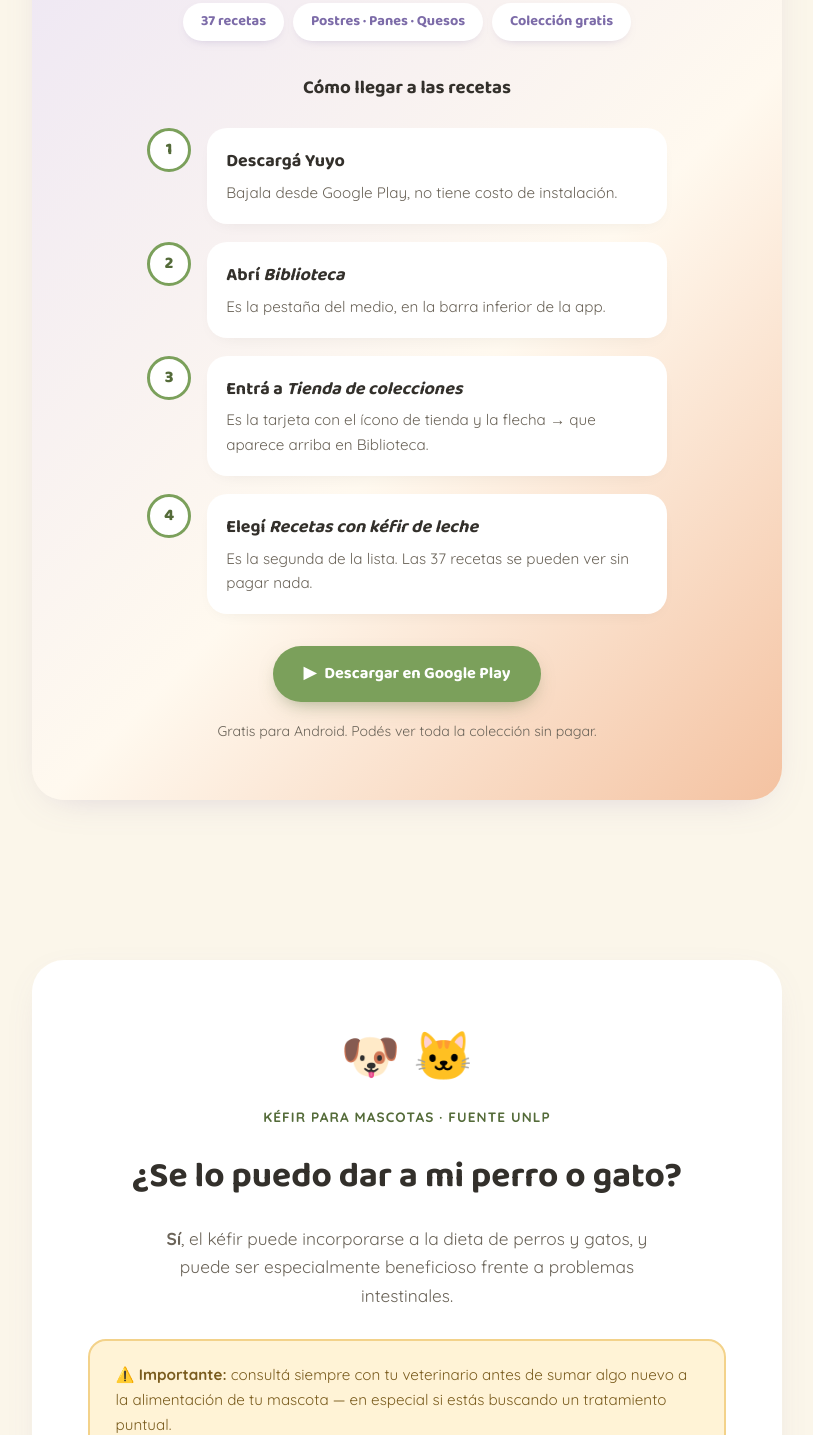
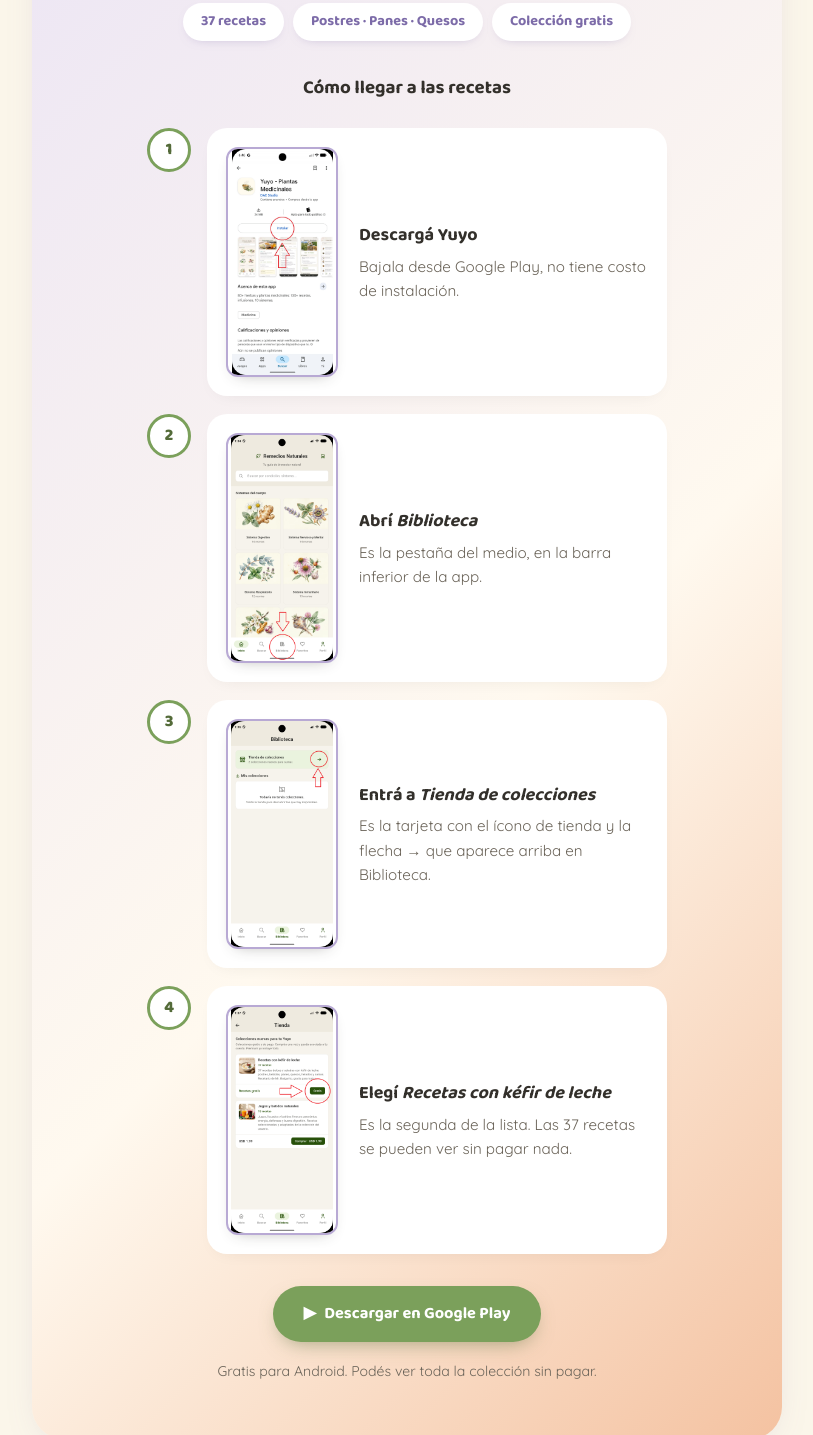
Before and after one commit to ErazoDiego/mr-bulgarito, a plain HTML site: page index.html in a window 1280 px wide. Shown: the part 8325-9760 px from the top of the page, without its empty margins (233-1046 px from the left). Drawn offline with Linux system fonts and the light colour scheme.

Commit message:
feat: add visual Yuyo recipe guide

```diff
--- a/css/styles.css
+++ b/css/styles.css
@@ -958,10 +958,15 @@
   .yuyo-pasos .step-numero{width:44px;height:44px;font-size:1.05rem;}
   .yuyo-pasos .step h4{margin:0 0 .25rem;}
   .yuyo-pasos .step p{font-size:.95rem;margin:0;line-height:1.6;}
+  .yuyo-step-shot-link{display:block;flex-shrink:0;line-height:0;}
+  .yuyo-step-shot{width:112px;height:230px;object-fit:contain;display:block;border-radius:12px;border:2px solid var(--lila);background:var(--blanco);box-shadow:0 6px 16px -10px rgba(51,48,43,0.45);transition:transform .2s ease,box-shadow .2s ease;}
+  .yuyo-step-shot-link:hover .yuyo-step-shot{transform:scale(1.04);box-shadow:0 10px 20px -10px rgba(84,107,57,0.45);}
 
   @media (max-width:640px){
     .yuyo-card{padding:2.4rem 1.4rem;border-radius:26px;}
     .yuyo-chips{gap:0.45rem;margin:1.4rem 0 1.6rem;}
     .yuyo-chips span{font-size:0.82rem;padding:0.4rem 0.9rem;}
     .yuyo-pasos{margin:1.6rem auto;}
+    .yuyo-pasos .step-content{align-items:center;}
+    .yuyo-step-shot{width:150px;height:280px;}
   }
--- a/index.html
+++ b/index.html
@@ -9,7 +9,7 @@
   <link rel="preconnect" href="https://fonts.googleapis.com">
   <link rel="preconnect" href="https://fonts.gstatic.com" crossorigin>
   <link href="https://fonts.googleapis.com/css2?family=Baloo+2:wght@500;600;700;800&family=Quicksand:wght@400;500;600;700&display=swap" rel="stylesheet">
-  <link rel="stylesheet" href="css/styles.css?v=20261113">
+  <link rel="stylesheet" href="css/styles.css?v=20261113-3">
 </head>
 <body>
 
@@ -351,6 +351,9 @@
       <div class="step">
         <div class="step-numero">1</div>
         <div class="step-content">
+          <a class="yuyo-step-shot-link" href="img/yuyo-paso-0-play-store.jpg" target="_blank" rel="noopener" aria-label="Ampliar captura de Google Play con el botón Instalar señalado">
+            <img class="yuyo-step-shot" src="img/yuyo-paso-0-play-store.jpg" alt="Ficha de Yuyo en Google Play con el botón Instalar señalado" loading="lazy">
+          </a>
           <div>
             <h4>Descargá Yuyo</h4>
             <p>Bajala desde Google Play, no tiene costo de instalación.</p>
@@ -360,6 +363,9 @@
       <div class="step">
         <div class="step-numero">2</div>
         <div class="step-content">
+          <a class="yuyo-step-shot-link" href="img/yuyo-paso-1-biblioteca.jpg" target="_blank" rel="noopener" aria-label="Ampliar captura que indica la pestaña Biblioteca">
+            <img class="yuyo-step-shot" src="img/yuyo-paso-1-biblioteca.jpg" alt="Pantalla de inicio de Yuyo con Biblioteca señalizada" loading="lazy">
+          </a>
           <div>
             <h4>Abrí <em>Biblioteca</em></h4>
             <p>Es la pestaña del medio, en la barra inferior de la app.</p>
@@ -369,6 +375,9 @@
       <div class="step">
         <div class="step-numero">3</div>
         <div class="step-content">
+          <a class="yuyo-step-shot-link" href="img/yuyo-paso-2-tienda.jpg" target="_blank" rel="noopener" aria-label="Ampliar captura que indica Tienda de colecciones">
+            <img class="yuyo-step-shot" src="img/yuyo-paso-2-tienda.jpg" alt="Pantalla de Biblioteca de Yuyo con Tienda de colecciones señalizada" loading="lazy">
+          </a>
           <div>
             <h4>Entrá a <em>Tienda de colecciones</em></h4>
             <p>Es la tarjeta con el ícono de tienda y la flecha → que aparece arriba en Biblioteca.</p>
@@ -378,6 +387,9 @@
       <div class="step">
         <div class="step-numero">4</div>
         <div class="step-content">
+          <a class="yuyo-step-shot-link" href="img/yuyo-paso-3-recetas.jpg" target="_blank" rel="noopener" aria-label="Ampliar captura que indica la colección Recetas con kéfir de leche">
+            <img class="yuyo-step-shot" src="img/yuyo-paso-3-recetas.jpg" alt="Tienda de Yuyo con Recetas con kéfir de leche y el botón Gratis señalizados" loading="lazy">
+          </a>
           <div>
             <h4>Elegí <em>Recetas con kéfir de leche</em></h4>
             <p>Es la segunda de la lista. Las 37 recetas se pueden ver sin pagar nada.</p>
```
Also changed, not shown: img/yuyo-paso-0-play-store.jpg (added), img/yuyo-paso-1-biblioteca.jpg (added), img/yuyo-paso-2-tienda.jpg (added), img/yuyo-paso-3-recetas.jpg (added).
